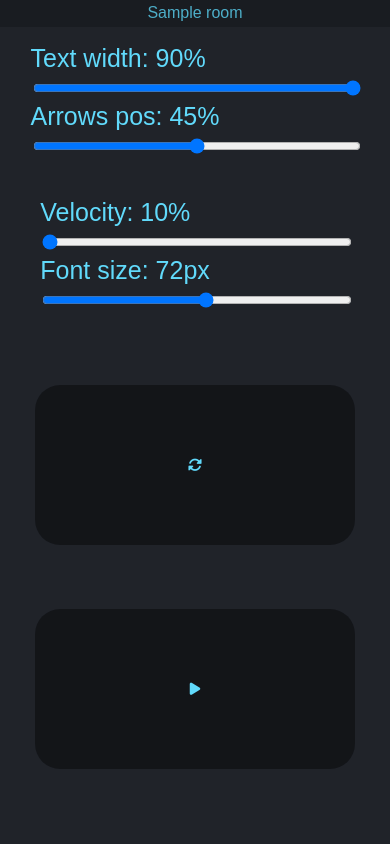
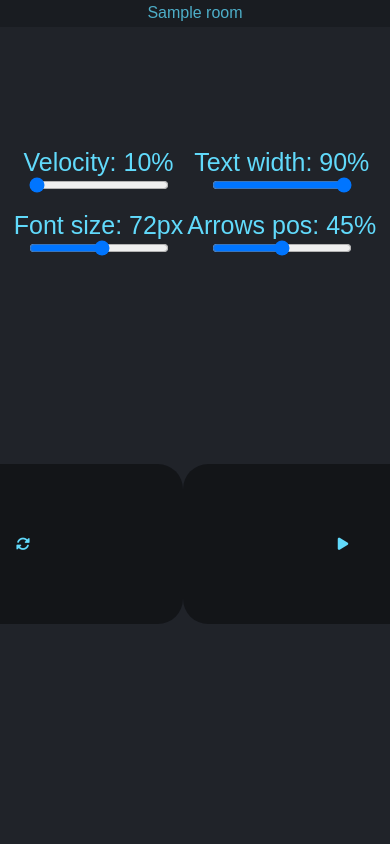
Before and after one commit to SwayLtd/Teleprompter, a Flask app: page /r/1 in a window 390 px wide. Run offline with Flask 3, Linux system fonts and the light colour scheme; tables that the repository leaves empty hold one stand-in row (values such as "Sample post"); some libraries are stand-ins or nearby versions.

Commit message:
feat: enhance UI controls for better user experience

```diff
--- a/app.py
+++ b/app.py
@@ -1,16 +1,22 @@
+"""
+Main application file for Sway Prompter.
+All code, comments, and docstrings must be in English.
+"""
+
 from flask import Flask, render_template, request, jsonify, redirect, url_for
 from flask_socketio import SocketIO, emit, join_room
 from flask_limiter import Limiter
 from flask_limiter.util import get_remote_address
 from flask_sqlalchemy import SQLAlchemy
 from sqlalchemy.exc import OperationalError
-import random, string, os
+import random
+import string
+import os
 from dotenv import load_dotenv
 
-# import redis used for caching to improve performance for the future
-
 # Load environment variables from .env file
-load_dotenv()
+load_dotenv(override=True)
+print("RAW DATABASE_URL:", os.environ.get("DATABASE_URL"))
 
 # Initialize Flask app
 app = Flask(__name__)
@@ -25,88 +31,93 @@
 print(f'DATABASE_URL: {os.getenv("DATABASE_URL")}')
 db = SQLAlchemy(app)
 
-# Initialize Redis
-# r = redis.Redis(host='localhost', port=6379, db=0) used for caching to improve performance for the future
-
 # Initialize the limiter
 limiter = Limiter(app=app, key_func=get_remote_address)
 
 
 class Room(db.Model):
-    id = db.Column(db.String(11), primary_key=True, unique=True, nullable=False)
-    room_name = db.Column(db.String(100), nullable=False)
+    """
+    SQLAlchemy model for a room.
+    """
+
+    id: str = db.Column(db.String(11), primary_key=True, unique=True, nullable=False)
+    room_name: str = db.Column(db.String(100), nullable=False)
 
 
-# Function to generate a random ID with a default length of 11
-def generate_random_id(length=11):
+def generate_random_id(length: int = 11) -> str:
+    """
+    Generate a random string ID for a room.
+    Args:
+        length (int): Length of the ID. Default is 11.
+    Returns:
+        str: Randomly generated ID.
+    """
     allowed_chars = string.ascii_letters + string.digits + "-_"
     return "".join(random.choice(allowed_chars) for _ in range(length))
 
 
-# Route for the creation of a new room
 @app.route("/")
 def index():
+    """
+    Render the index page for room creation.
+    """
     return render_template("index.html")
 
 
-# Route to create a new room
 @app.route("/create_room", methods=["POST"])
 @limiter.limit("10/minute")
 def create_room():
-    room_name = request.form.get("room_name", "").strip()
-    room_id = generate_random_id()
+    """
+    Create a new room and redirect to it.
+    """
+    room_name: str = request.form.get("room_name", "").strip()
+    room_id: str = generate_random_id()
     new_room = Room(id=room_id, room_name=room_name)
     db.session.add(new_room)
     db.session.commit()
     return jsonify({"redirect_url": url_for("room", room_id=room_id)})
 
 
-# Route to join a specific room
 @app.route("/r/<room_id>")
 @limiter.limit("100/minute")
-def room(room_id):
+def room(room_id: str):
+    """
+    Join a specific room by ID.
+    """
     room = db.session.get(Room, room_id)
     if not room:
         return redirect(url_for("room_not_found"))
     return render_template("room.html", room_id=room.id, room_name=room.room_name)
 
 
-# Socket event when a user joins a room
 @socketio.on("join_room")
-def on_join(data):
-    room_id = data["room_id"]
+def on_join(data: dict) -> None:
+    """
+    Handle a user joining a room via SocketIO.
+    """
+    room_id: str = data["room_id"]
     join_room(room_id)
     room = db.session.get(Room, room_id)
     if room:
         emit("update_properties", {"room_name": room.room_name})
 
 
-# used for caching to improve performance for the future
-"""
-def get_room(room_id):
-    # Try to get the result from Redis first
-    room = r.get(room_id)
-    if room is None:
-        # If it's not in Redis, get it from the database
-        room = db.session.get(Room, room_id)
-        # Then store it in Redis for next time
-        r.set(room_id, room)
-    return room
-"""
-
-
-# Route for the 404 page
 @app.route("/notfound")
 @limiter.limit("100/minute")
 def room_not_found():
+    """
+    Render the 404 error page for missing rooms.
+    """
     return render_template("errors/404.html"), 404
 
 
-# Route to load the state of a room
 @app.route("/load_state", methods=["GET"])
 @limiter.limit("100/minute")
 def load_state():
-    room_id = request.args.get("room_id")
+    """
+    Load the state of a room by ID.
+    """
+    room_id: str = request.args.get("room_id")
     room = db.session.get(Room, room_id)
     if room:
         return jsonify({"room_name": room.room_name})
@@ -114,18 +125,20 @@
         return jsonify({})
 
 
-# Socket event when a user updates the properties of a room
 @socketio.on("properties_updated")
-def handle_properties_update(data):
-    room_id = data["room_id"]
+def handle_properties_update(data: dict) -> None:
+    """
+    Handle updates to room properties via SocketIO.
+    """
+    room_id: str = data["room_id"]
     room = db.session.get(Room, room_id)
     if room:
         try:
             room.room_name = data.get("room_name", room.room_name)
             db.session.commit()
-        except OperationalError as e:
+        except OperationalError:
             db.session.rollback()
-            # Handle or log the error as appropriate
+            # Log or handle the error as needed
     else:
         new_room = Room(id=room_id, room_name=data.get("room_name", "Unnamed Room"))
         db.session.add(new_room)
@@ -133,7 +146,6 @@
     emit("update_properties", data, room=room_id, include_self=False)
 
 
-# Run the Flask app
 if __name__ == "__main__":
     with app.app_context():
         db.create_all()
--- a/static/css/room.css
+++ b/static/css/room.css
@@ -43,6 +43,12 @@
     transform: scaleX(1) scaleY(1);
 }
 
+.prompter-text:focus {
+    outline: none;
+    box-shadow: none;
+    border: none;
+}
+
 .controls {
     width: 100%;
     position: fixed;
@@ -60,6 +66,49 @@
 
 .controls:hover {
     opacity: 1;
+}
+
+/* Only hide the controls content, not the toggle button */
+.controls .controls-content.hidden-controls {
+    display: none !important;
+}
+
+/* Ensure the toggle button is always visible */
+#toggle-controls {
+    opacity: 1 !important;
+    pointer-events: auto !important;
+    z-index: 2;
+    position: relative;
+}
+
+.controls>div {
+    display: flex;
+    flex-direction: column;
+    align-items: center;
+}
+
+.controls-buttons-group {
+    display: flex;
+    flex-direction: column;
+    align-items: center;
+    margin-right: 24px;
+}
+
+.main-controls-row {
+    display: flex;
+    flex-direction: row !important;
+    justify-content: center;
+    align-items: center;
+    width: auto;
+}
+
+.formatting-controls-row {
+    display: flex;
+    flex-direction: row !important;
+    justify-content: center;
+    align-items: center;
+    width: auto;
+    margin-top: 8px;
 }
 
 .btn {
@@ -122,6 +171,48 @@
 /* Handle on hover */
 ::-webkit-scrollbar-thumb:hover {
     background: rgba(0, 0, 0, 0.2);
+}
+
+/* --- SLIDERS LAYOUT: always horizontal row for .slider-pair --- */
+.sliders-group {
+    display: flex !important;
+    flex-direction: row !important;
+    justify-content: flex-start !important;
+    align-items: stretch !important;
+    width: auto !important;
+    gap: 4px !important;
+}
+
+.slider-pair {
+    display: flex !important;
+    flex-direction: column !important;
+    align-items: stretch !important;
+    justify-content: flex-start !important;
+    flex: 0 1 auto !important;
+    min-width: 0 !important;
+    width: auto !important;
+    gap: 16px !important;
+}
+
+.slider-pair>div {
+    display: flex !important;
+    flex-direction: column !important;
+    align-items: center !important;
+    width: 100% !important;
+}
+
+.slider-pair label {
+    margin-bottom: 0 !important;
+}
+
+.sliders-group input[type="range"] {
+    min-width: 120px !important;
+    width: 140px !important;
+    max-width: 180px !important;
+}
+
+.slider-pair input[type="range"] {
+    margin-top: 0 !important;
 }
 
 /* Mobile L, Portrait */
@@ -201,3 +292,13 @@
         height: 130px;
     }
 }
+
+@media (max-width: 912px) {
+    #color-area {
+        display: none !important;
+    }
+}
+
+@media (max-width: 733px) {
+    /* No change needed, keep the same layout for small screens */
+}
--- a/static/js/room.js
+++ b/static/js/room.js
@@ -21,7 +21,7 @@
         }
         if (data['room_name'] !== $('#room-name').text().trim() && data['room_name'] !== undefined) {
             $('#room-name').text(data['room_name']);
-            document.title = data['room_name'] + " - Bewr Prompter";
+            document.title = data['room_name'] + " - Sway Prompter";
         }
         if (data['isPlaying'] !== isPlaying && data['isPlaying'] !== undefined) {
             isPlaying = data['isPlaying'];
@@ -71,7 +71,7 @@
 // When the room name is changed, update the room name and send it to the server
 $('#room-name').on('input', () => {
     updateAndSave({ 'room_name': $('#room-name').text().trim() });
-    document.title = $('#room-name').text().trim() + " - Bewr Prompter";
+    document.title = $('#room-name').text().trim() + " - Sway Prompter";
 });
 
 // When the play/pause button is clicked, toggle the auto-scrolling state and send the updated settings to the server
@@ -377,7 +377,7 @@
             if (state) {
                 $('#sync-text').html(state.text || '\n\n\n\n\n\n\nLorem ipsum dolor sit amet, consectetur adipiscing elit, sed do eiusmod tempor incididunt ut labore et dolore magna aliqua. Ut enim ad minim veniam, quis nostrud exercitation ullamco laboris nisi ut aliquip ex ea commodo consequat. Duis aute irure dolor in reprehenderit in voluptate velit esse cillum dolore eu fugiat nulla pariatur. Excepteur sint occaecat cupidatat non proident, sunt in culpa qui officia deserunt mollit anim id est laborum.\n\n\n\n\n\n\n');
                 $('#room-name').text(state.room_name || 'Unnamed Room');
-                document.title = state.room_name + " - Bewr Prompter" || 'Unnamed Room' + " - Bewr Prompter";
+                document.title = state.room_name + " - Sway Prompter" || 'Unnamed Room' + " - Sway Prompter";
                 isPlaying = (typeof state.isPlaying !== 'undefined') ? state.isPlaying : false;
                 $('#play-pause').html(isPlaying ? '<i class="fas fa-pause"></i>' : '<i class="fas fa-play"></i>');
                 toggleAutoScroll();
@@ -459,3 +459,17 @@
 // Initialize settings
 loadState(); // Load state from the server
 loadLocalStorage(); // Load state from the local browser storage
+
+$(document).ready(function () {
+    // Toggle controls bar visibility
+    $('#toggle-controls').on('click', function () {
+        const controlsBar = $('#controls-bar');
+        const icon = $('#toggle-controls-icon');
+        controlsBar.toggle();
+        if (controlsBar.is(':visible')) {
+            icon.removeClass('fa-eye-slash').addClass('fa-eye');
+        } else {
+            icon.removeClass('fa-eye').addClass('fa-eye-slash');
+        }
+    });
+});
--- a/templates/room.html
+++ b/templates/room.html
@@ -7,7 +7,7 @@
     <meta charset="UTF-8">
     <meta http-equiv="X-UA-Compatible" content="IE=edge">
     <meta name="viewport" content="width=device-width, initial-scale=1.0">
-    <title>{{ room_name }} - Bewr Prompter</title>
+    <title>{{ room_name }} - Sway Prompter</title>
     <link rel="icon" type="image/x-icon" href="https://cdn-icons-png.flaticon.com/512/4178/4178541.png">
     <link rel="stylesheet" href="https://cdnjs.cloudflare.com/ajax/libs/font-awesome/6.1.0/css/all.min.css">
     <link rel="stylesheet" href="/static/css/room.css">
@@ -22,10 +22,16 @@
     </div>
     <div class="prompter">
         <pre id="sync-text" class="prompter-text" contenteditable spellcheck="false"></pre>
-
-        <div class="controls">
-            <div>
-                <div>
+        <div class="controls-toggle-bar">
+            <button id="toggle-controls" class="btn" title="Show/hide controls" style="margin-left: 10px;">
+                <i id="toggle-controls-icon" class="fas fa-eye"></i>
+            </button>
+        </div>
+        <div class="controls" id="controls-bar">
+            <div style="display: flex; flex-direction: column; align-items: center; width: auto;">
+                <div class="controls-buttons-group">
+                    <div class="main-controls-row"
+                        style="display: flex; flex-direction: row; justify-content: center; align-items: center;">
                         <button id="play-pause" class="btn" title="Play/pause"><i class=" fas fa-play"></i></button>
                         <button id="toggle-align" class="btn" title="Change text alignment"><i
                                 class="fas fa-align-center"></i></button>
@@ -33,46 +39,47 @@
                                 class="fas fa-arrows-alt-v"></i></button>
                         <button id="invert-h" class="btn" title="Revert text horizontally"><i
                                 class="fas fa-arrows-alt-h"></i></button>
-                    <button id="sync" class="btn" title="Force properties sync"><i class="fas fa-sync-alt"></i></button>
+                        <button id="sync" class="btn" title="Force properties sync"><i
+                                class="fas fa-sync-alt"></i></button>
                         <button id="reset" class="btn" title="Reset local settings"><i class="fas fa-undo"></i></button>
                     </div>
-                <div>
-                    <!-- Text formatting buttons -->
+                    <div class="formatting-controls-row"
+                        style="display: flex; flex-direction: row; justify-content: center; align-items: center; margin-top: 8px;">
                         <button class="btn" onclick="formatText('bold')"><i class="fas fa-bold"></i></button>
                         <button class="btn" onclick="formatText('italic')"><i class="fas fa-italic"></i></button>
                         <button class="btn" onclick="formatText('underline')"><i class="fas fa-underline"></i></button>
                         <button class="btn" onclick="formatText('strikethrough')"><i
                                 class="fas fa-strikethrough"></i></button>
-                    <!-- <button class="btn" onclick="formatText('insertOrderedList')"><i
-                            class="fas fa-list-ol"></i></button>
-                    <button class="btn" onclick="formatText('insertUnorderedList')"><i
-                            class="fas fa-list-ul"></i></button>
-                    <button class="btn" onclick="formatText('indent')"><i class="fas fa-indent"></i></button>
-                    <button class="btn" onclick="formatText('outdent')"><i class="fas fa-outdent"></i></button>-->
-
                         <button class="btn" onclick="formatText('foreColor')"><i class="fas fa-font"></i></button>
                         <input type="color" id="colorPicker" oninput="changeColor()" style="display:none">
                         <button class="btn" onclick="formatText('removeFormat')"><i class="fas fa-eraser"></i></button>
                     </div>
                 </div>
-            <div>
-                <div>
-                    Velocity: <span id="velocity-value"></span>
-                    <input id="velocity" type="range" min="1" max="10" value="1" step="0.5">
             </div>
-                <div>
-                    Font size: <span id="font-size-value"></span>
-                    <input id="font-size" type="range" min="45" max="96" value="72">
+            <div class="sliders-group">
+                <div class="slider-pair">
+                    <div style="display: flex; flex-direction: column; align-items: center; gap: 0;">
+                        <label for="velocity" style="margin-bottom:0;">Velocity: <span
+                                id="velocity-value"></span></label>
+                        <input id="velocity" type="range" min="1" max="10" value="1" step="0.5" style="margin-top:0;">
+                    </div>
+                    <div style="display: flex; flex-direction: column; align-items: center; gap: 0;">
+                        <label for="font-size" style="margin-bottom:0;">Font size: <span
+                                id="font-size-value"></span></label>
+                        <input id="font-size" type="range" min="45" max="96" value="72" style="margin-top:0;">
                     </div>
                 </div>
-            <div>
-                <div>
-                    Text width: <span id="text-width-value"></span>
-                    <input id="text-width" type="range" min="45" max="90" value="90">
+                <div class="slider-pair">
+                    <div style="display: flex; flex-direction: column; align-items: center; gap: 0;">
+                        <label for="text-width" style="margin-bottom:0;">Text width: <span
+                                id="text-width-value"></span></label>
+                        <input id="text-width" type="range" min="45" max="90" value="90" style="margin-top:0;">
                     </div>
-                <div>
-                    Arrows pos: <span id="arrows-top-value"></span>
-                    <input id="arrows-top" type="range" min="20" max="70" value="45">
+                    <div style="display: flex; flex-direction: column; align-items: center; gap: 0;">
+                        <label for="arrows-top" style="margin-bottom:0;">Arrows pos: <span
+                                id="arrows-top-value"></span></label>
+                        <input id="arrows-top" type="range" min="20" max="70" value="45" style="margin-top:0;">
+                    </div>
                 </div>
             </div>
             <div id="color-area">
@@ -82,8 +89,10 @@
             </div>
         </div>
     </div>
-    <img id="arrow-left" class="arrow arrow-left" src="https://cdn-icons-png.flaticon.com/512/57/57043.png" alt="Arrow left" />
-    <img if="arrow-right" class="arrow arrow-right" src="https://cdn-icons-png.flaticon.com/512/57/57043.png" alt="Arrow right" />
+    <img id="arrow-left" class="arrow arrow-left" src="https://cdn-icons-png.flaticon.com/512/57/57043.png"
+        alt="Arrow left" />
+    <img if="arrow-right" class="arrow arrow-right" src="https://cdn-icons-png.flaticon.com/512/57/57043.png"
+        alt="Arrow right" />
 
     <script src="/static/js/room.js"></script>
 </body>
```
Also changed, not shown: templates/index.html (+4 -3 lines). Lines whose indentation alone changed are shown as unchanged.
